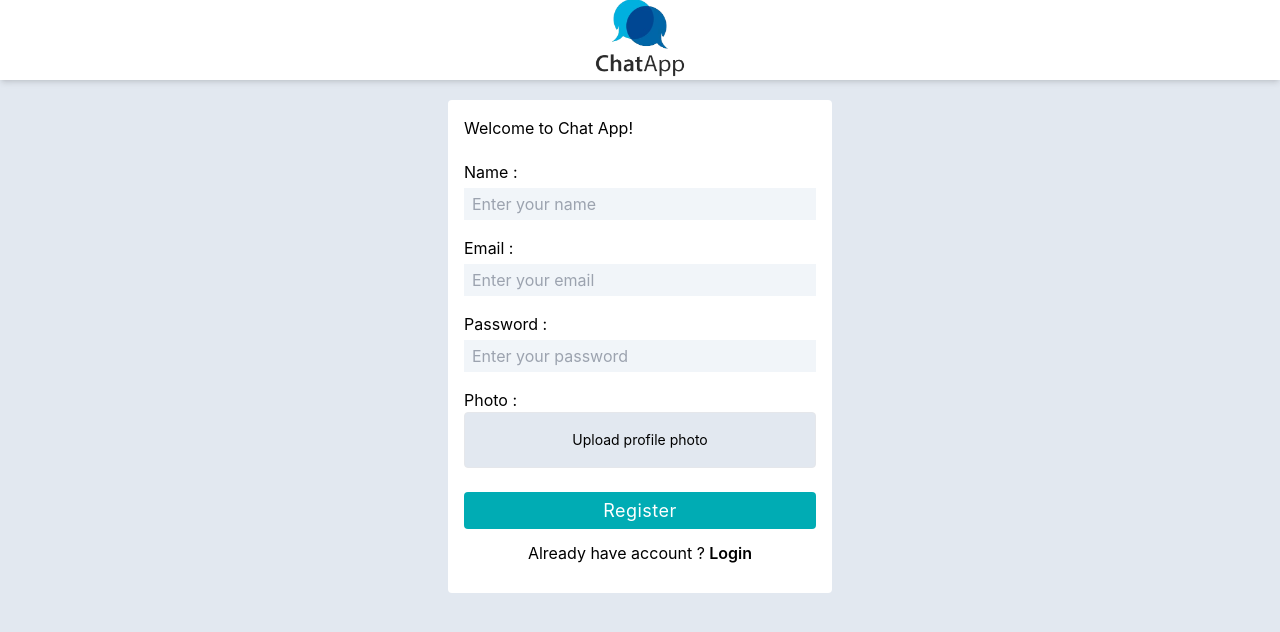
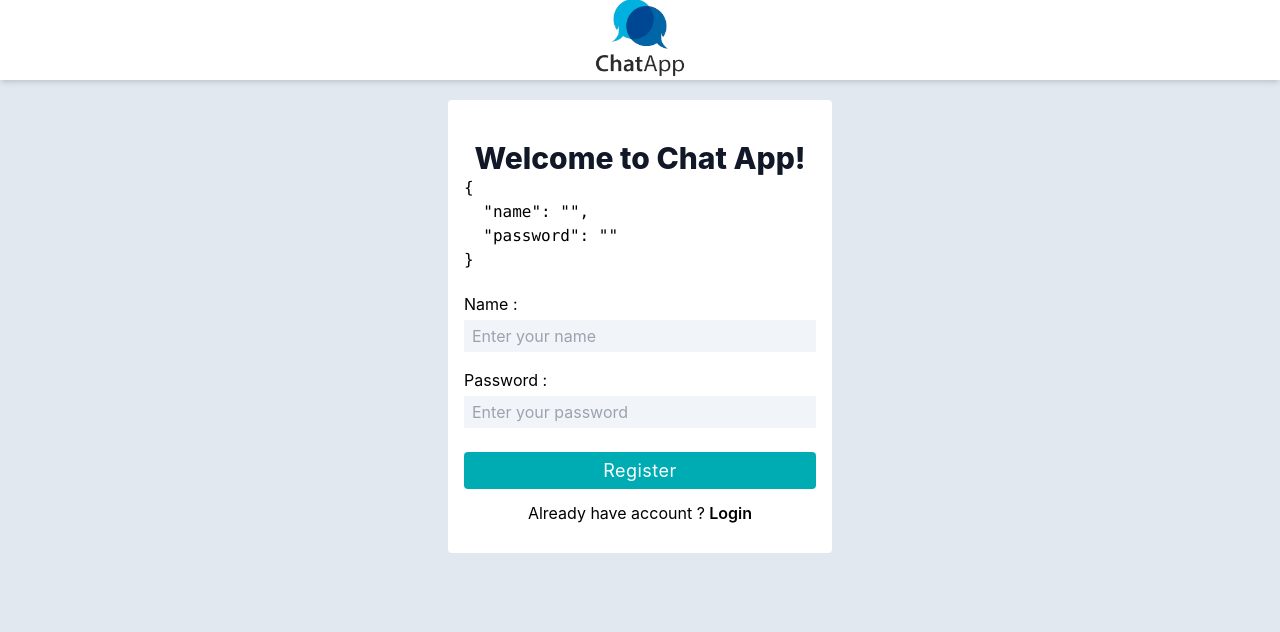
Before and after one commit to million-dollar-dev/chat-app-fronted-2024, a React (Create React App) app in the folder client/: page /register in a window 1280 px wide. Shown: the top 632 px of the page. Built offline with nearby package versions, Linux system fonts and the light colour scheme.

Commit message:
refactor: edit register page

```diff
--- /dev/null
+++ b/client/src/components/AuthHeader.js
@@ -0,0 +1,15 @@
+import React from 'react';
+
+const AuthHeader = ({logoSrc}) => {
+  return (
+      <header className='flex justify-center items-center py-3 h-20 shadow-md bg-white'>
+          <img src={logoSrc}
+               alt="logo"
+               width={180}
+               height={10}
+          />
+      </header>
+  );
+};
+
+export default AuthHeader;
--- /dev/null
+++ b/client/src/layout/AuthLayout.js
@@ -0,0 +1,15 @@
+import React from 'react';
+import AuthHeader from "../components/AuthHeader";
+import logo from "../assets/logo.png";
+const AuthLayouts = ({children}) => {
+    return(
+        <>
+            <AuthHeader
+                logoSrc={logo}
+            />
+            {children}
+        </>
+    )
+}
+
+export default AuthLayouts
--- a/client/src/layout/index.js
+++ /dev/null
@@ -1,19 +0,0 @@
-import React from 'react';
-
-import logo from '../assets/logo.png'
-const AuthLayouts = ({children}) => {
-    return(
-        <>
-            <header className='flex justify-center items-center py-3 h-20 shadow-md bg-white'>
-                <img src={logo}
-                     alt="logo"
-                     width={180}
-                     height={60}
-                />
-            </header>
-            {children}
-        </>
-    )
-}
-
-export default AuthLayouts
--- a/client/src/pages/CheckEmailPage.js
+++ b/client/src/pages/CheckEmailPage.js
@@ -2,7 +2,7 @@ import React from 'react';
 
 const CheckEmailPage = () => {
   return (
-    <div>CheckEmailPage</div>
+    <h1>CheckEmailPage</h1>
   );
 };
 
--- a/client/src/pages/Home.js
+++ b/client/src/pages/Home.js
@@ -29,8 +29,6 @@ const Home = () => {
                 </div>
             </div>
         </div>
-
-
     );
 };
 
--- a/client/src/pages/RegisterPage.js
+++ b/client/src/pages/RegisterPage.js
@@ -1,43 +1,30 @@
 import React, {useState} from 'react';
-import { IoClose } from "react-icons/io5";
 import { Link } from 'react-router-dom';
 
 const RegisterPage = () => {
   const [data, setData] = useState({
     name: "",
-    email: "",
     password: "",
-    profile_pic: ""
   });
-  const [uploadPhoto, setUploadPhoto] = useState("");
 
   const handleOnChange = (e) => {
     const {name, value} = e.target;
 
-    setData((preve) => {
+    setData((prev) => {
       return {
-        ...preve,
+        ...prev,
         [name]: value
       };
     });
   };
 
-  const handleUploadChange = (e) => {
-    const file = e.target.files[0];
-
-    setUploadPhoto(file);
-  };
-
-  const handleClearUploadPhoto = () => {
-    setUploadPhoto(null);
-  };
-
   return (
     <div className='mt-5'>
       <div className='bg-white w-full max-w-sm mx-2 rounded overflow-hidden p-4 mx-auto'>
-        <h3>
+        <h2 className="mt-6 text-center text-3xl font-extrabold text-gray-900">
           Welcome to Chat App!
-        </h3>
+        </h2>
+        <pre>{JSON.stringify(data, undefined, 2)}</pre>
         <form className="grid gap-4 mt-5">
           <div className="flex flex-col gap-1">
             <label htmlFor='name'>Name :</label>
@@ -48,19 +35,6 @@ const RegisterPage = () => {
                 placeholder='Enter your name'
                 className='bg-slate-100 px-2 py-1 focus:outline-primary'
                 value={data.name}
-                onChange={handleOnChange}
-                required
-            />
-          </div>
-          <div className="flex flex-col gap-1">
-            <label htmlFor='email'>Email :</label>
-            <input
-                type='email'
-                id='email'
-                name='email'
-                placeholder='Enter your email'
-                className='bg-slate-100 px-2 py-1 focus:outline-primary'
-                value={data.email}
                 onChange={handleOnChange}
                 required
             />
@@ -78,31 +52,6 @@ const RegisterPage = () => {
                 required
             />
           </div>
-          <div className="flex flex-col gap-1">
-            <label htmlFor='profile_pic'>Photo :
-            <div className="h-14 bg-slate-200 flex justify-center items-center border rounded hover:border-primary cursor-pointer">
-              <p className='text-sm max-w-[300] text-ellipsis line-clamp-1'>
-                {
-                  uploadPhoto?.name ? uploadPhoto?.name : "Upload profile photo"
-                }
-              </p>
-              {
-                uploadPhoto?.name && (
-                  <button className='text-lg ml-2 hover:text-red-600' onClick={handleClearUploadPhoto}>
-                    <IoClose />
-                  </button>
-                )
-              }
-            </div>
-            </label>
-            <input
-                type='file'
-                id='profile_pic'
-                name='profile_pic'
-                className='bg-slate-100 px-2 py-1 focus:outline-primary hidden'
-                onChange={handleUploadChange}
-            />
-          </div>
           <button className='bg-primary text-lg px-4 py-1 hover:bg-secondary rounded mt-2 text-white leading-relaxed tracking-wide'>
             Register
           </button>
--- a/client/src/routes/index.js
+++ b/client/src/routes/index.js
@@ -5,7 +5,7 @@ import RegisterPage from "../pages/RegisterPage";
 import App from "../App";
 import Home from "../pages/Home";
 import MessagePage from "../components/MessagePage";
-import AuthLayouts from "../layout";
+import AuthLayouts from "../layout/AuthLayout";
 
 const router = createBrowserRouter([
     {
@@ -14,18 +14,24 @@ const router = createBrowserRouter([
         children: [
             {
                 path: "register",
-                element: <AuthLayouts>
-                    <RegisterPage/>
-                </AuthLayouts>
-
+                element:
+                    <AuthLayouts>
+                        <RegisterPage/>
+                    </AuthLayouts>
             },
             {
                 path: "email",
-                element: <CheckEmailPage/>
+                element:
+                    <AuthLayouts>
+                        <CheckEmailPage/>
+                    </AuthLayouts>
             },
             {
                 path: "password",
-                element: <CheckPasswordPage/>
+                element:
+                    <AuthLayouts>
+                        <CheckPasswordPage/>
+                    </AuthLayouts>
             },
             {
                 path: "",
```
